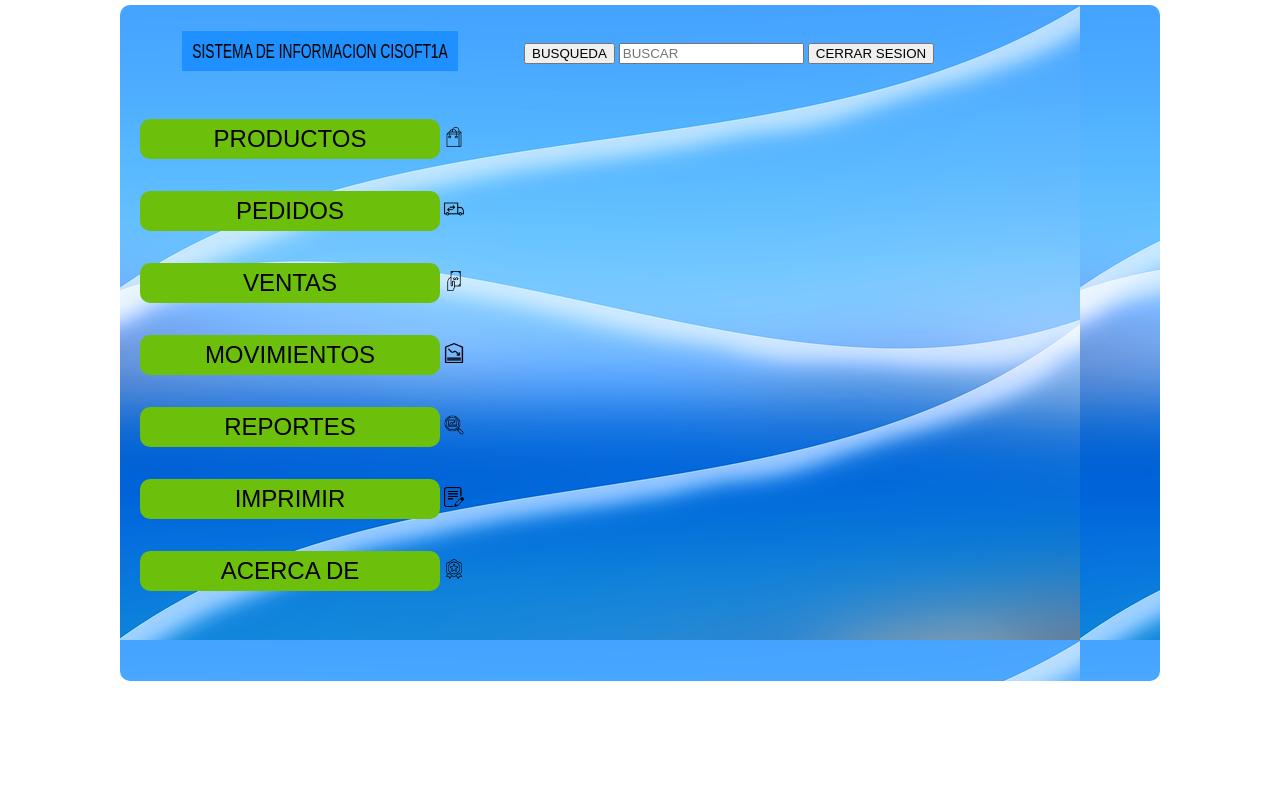
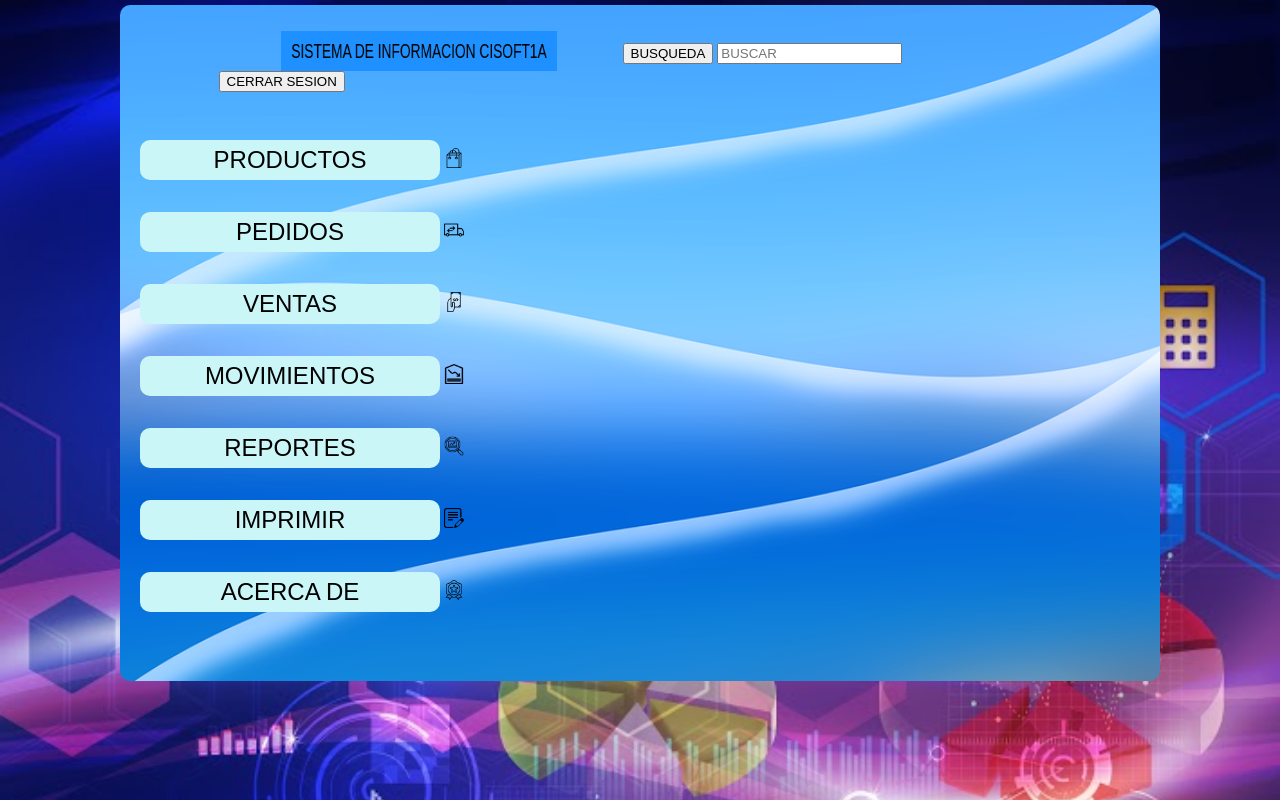
Before and after one commit to alejandroaponterodriguez/Huevitos1A, a PHP site: page /Menu.php in a window 1280 px wide. Run offline with PHP 8.4, Linux system fonts and the light colour scheme.

Commit message:
Arreglado problema de Menu principal y el archivo llamado del php tener encuenta como se llama

```diff
--- a/Menu.php
+++ b/Menu.php
@@ -2,15 +2,17 @@
 <html>
 <head>
 	<meta charset="utf-8">
-	<title>MENU PRINCIPAL</title>
+	<title>Menu PrincipalL</title>
+
 	<link rel="stylesheet" type="text/css" href="estiloscss/resetHuevitos1A.css">
 	<link rel="stylesheet" type="text/css" href="estiloscss/estilosMenu.css">
+
 </head>
 <body id="fondo">
 
-		<section class="contenedor" >
+		<section class="contenedor">
 
-		<form action="#" method="POST">
+		<form action="#" method="POST" id="control">
 			<input type="button" class="info" value="SISTEMA DE INFORMACION CISOFT1A">
 			<input type="submit" value="BUSQUEDA">
 			<input type="text" name="nombre" placeholder="BUSCAR" required>
@@ -58,5 +60,7 @@
 
 	</section>
 
+
+
 </body>
 </html>
--- a/estiloscss/estilosMenu.css
+++ b/estiloscss/estilosMenu.css
@@ -1,6 +1,15 @@
-body #fondo{
+#fondo{
 
-		background-image: url("imagenes/fondo1.jpg");
+	background-image:url("../imagenes/fondo1.jpg");
+	background-size:100%;
+
+
+}
+
+#control{
+
+	width:803px;
+	margin:0 auto;
 
 }
 
@@ -10,11 +19,10 @@ body #fondo{
 	height:650px;
 	padding-right:40px;
 	padding-top:26px;
-
-	background-color:#33D4FF;
-	background-image:url("imagenes/fondoppal.png");
+	margin:5px auto;
+	background-image:url("../imagenes/fondoppal.png");
+	background-size:100%;
 	border-radius: 10px;
-	margin:5px auto;
 
 	}
 
@@ -49,7 +57,7 @@ height: 40px;
 font-size: 24px;
 margin:0 auto;
 border-style: none;
-background-color: #6CBF0B;
+background-color:#CAF6F8;
 animation: btn-girar 0s;
 margin-left:20px;
 border-radius:10px;
--- a/reglasNegocios/ingresosDatosII.php
+++ b/reglasNegocios/ingresosDatosII.php
@@ -32,9 +32,10 @@
 
 	if($conexion->query($sqlInsertar)){
 
+		$conexion->close();
 		require("registroExitosos.php");
 
-		$conexion->close();
+
 
 	}else{
 
--- a/reglasNegocios/verificarUsuario.php
+++ b/reglasNegocios/verificarUsuario.php
@@ -34,7 +34,9 @@
 
 				$conexion->close();
 
-				require("../Menu.php");
+
+				header('location:../Menu.php');
+
 
 			}else{
 
```
